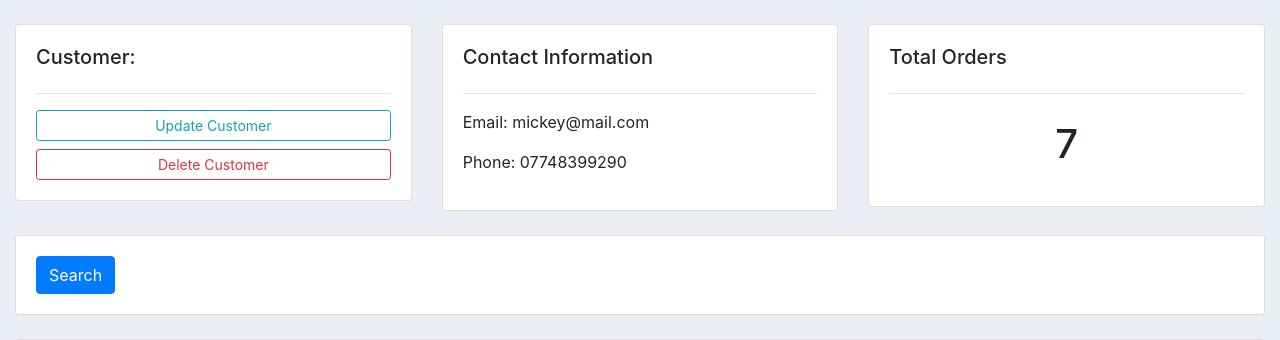
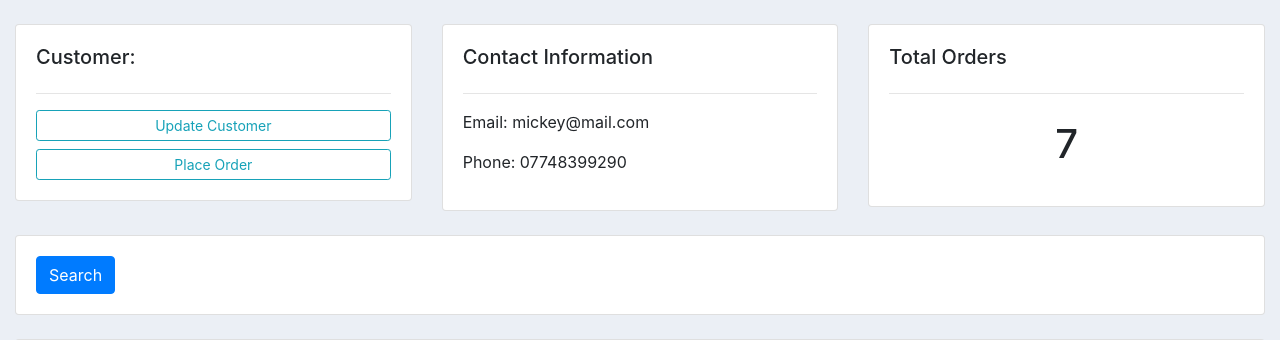
Before and after one commit to ArtusU/DjangoCustomerManagement, a Django app: page /customer/1 in a window 1280 px wide. Shown: the part 67-407 px from the top of the page. Run offline with Django 3.2, Linux system fonts and the light colour scheme; data comes from the database, SQL or seed files in the repository; both versions use the stored data as it was after the commit; some libraries are stand-ins or nearby versions.

Commit message:
Inline Formsets

```diff
--- a/crm/accounts/templates/accounts/customer.html
+++ b/crm/accounts/templates/accounts/customer.html
@@ -10,7 +10,7 @@
 			<h5>Customer:</h5>
 			<hr>
 			<a class="btn btn-outline-info  btn-sm btn-block" href="">Update Customer</a>
-			<a class="btn btn-outline-danger  btn-sm btn-block" href="">Delete Customer</a>
+			<a class="btn btn-outline-info  btn-sm btn-block" href="{% url 'create_order' customer.id %}">Place Order</a>
 
 		</div>
 	</div>
@@ -36,7 +36,7 @@
 
 <br>
 <div class="row">
-	<div class="col">
+	<div class="col-md">
 		<div class="card card-body">
 			<form method="get">
 
--- a/crm/accounts/templates/accounts/dashboard.html
+++ b/crm/accounts/templates/accounts/dashboard.html
@@ -35,7 +35,6 @@
 		<h5>LAST 5 ORDERS</h5>
 		<hr>
 		<div class="card card-body">
-			<a class="btn btn-primary  btn-sm btn-block" href="{% url 'create_order' %}">Create Order</a>
 			<table class="table table-sm">
 				<tr>
 					<th>Product</th>
--- a/crm/accounts/templates/accounts/order_form.html
+++ b/crm/accounts/templates/accounts/order_form.html
@@ -9,7 +9,11 @@
 
 			<form action="" method="POST">
 				{% csrf_token %}
-				{{form}}
+				{{ formset.management_form }}
+				{% for form in formset %}
+					{{form}}
+					<hr>
+				{% endfor %}
 
 				<input type="submit" name="Submit">
 			</form>
--- a/crm/accounts/urls.py
+++ b/crm/accounts/urls.py
@@ -6,7 +6,7 @@ urlpatterns = [
     path('products/', views.products, name='products'),
     path('customer/<str:pk>', views.customer, name='customer'),
 
-    path('create_order/', views.createOrder, name='create_order'),
+    path('create_order/<str:pk>', views.createOrder, name='create_order'),
     path('update_order/<str:pk>', views.updateOrder, name='update_order'),
     path('delete_order/<str:pk>', views.deleteOrder, name='delete_order'),
 ]
--- a/crm/accounts/views.py
+++ b/crm/accounts/views.py
@@ -1,5 +1,6 @@
 from django.shortcuts import render, redirect
 from django.http import HttpResponse
+from django.forms import inlineformset_factory
 from .models import *
 from .forms import OrderForm
 
@@ -38,15 +39,18 @@ def customer(request, pk):
     context = {'customer':customer, 'orders': orders, 'order_count': order_count}
     return render(request, 'accounts/customer.html', context)
 
-def createOrder(request):
-    form = OrderForm()
+def createOrder(request, pk):
+    OrderFormSet = inlineformset_factory(Customer, Order, fields=('product', 'status'), extra=6)
+    customer = Customer.objects.get(id=pk)
+    formset = OrderFormSet(queryset=Order.objects.none(), instance=customer)
+    #form = OrderForm(initial={'customer':customer})
     if request.method == 'POST':
-        form = OrderForm(request.POST)
-        if form.is_valid():
-            form.save()
+        formset = OrderFormSet(request.POST, instance=customer)
+        if formset.is_valid():
+            formset.save()
             return redirect('/')
 
-    context = {'form':form}
+    context = {'formset':formset}
     return render(request, 'accounts/order_form.html', context)
 
 
```
Also changed, not shown: crm/db.sqlite3.
